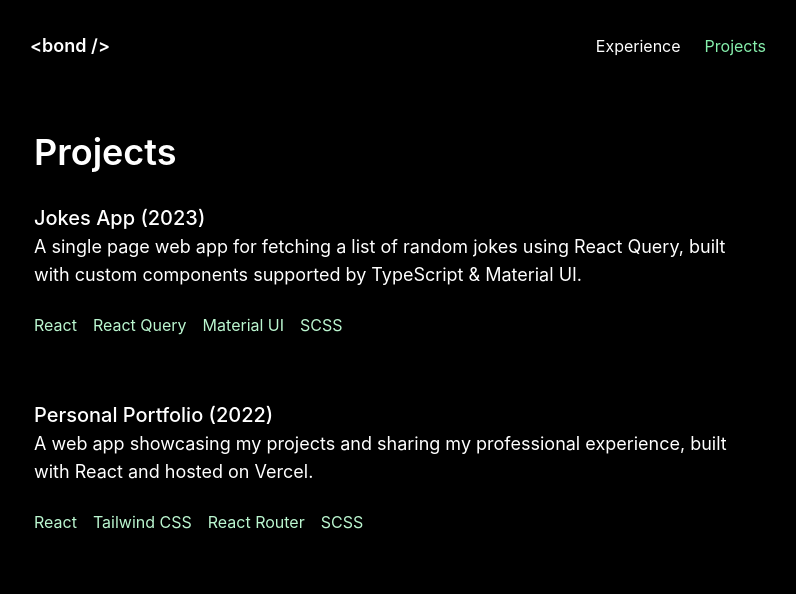
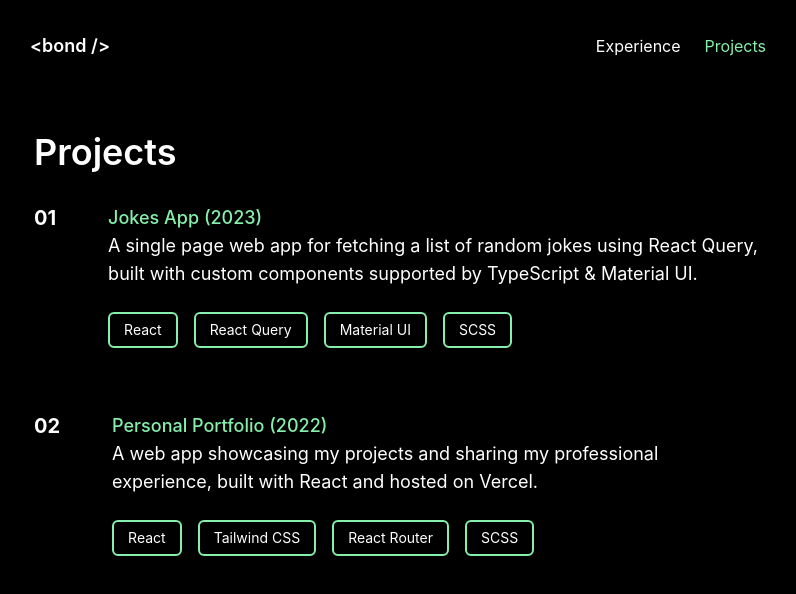
Before and after one commit to trinhbond/personal-portfolio, a React (Create React App) app: page /projects in a window 1280 px wide. Shown: the top 594 px of the page, without its empty margins (242-1038 px from the left). Built offline with nearby package versions, Linux system fonts and the light colour scheme.

Commit message:
Turn tags to badges

```diff
--- a/src/pages/Projects.js
+++ b/src/pages/Projects.js
@@ -7,6 +7,7 @@ const projects = [
   {
     name: "Jokes App",
     year: 2023,
+    no: "01",
     image: JokesApp,
     description:
       "A single page web app for fetching a list of random jokes using React Query, built with custom components supported by TypeScript & Material UI.",
@@ -15,6 +16,7 @@ const projects = [
   {
     name: "Personal Portfolio",
     year: 2022,
+    no: "02",
     image: Portfolio,
     description:
       "A web app showcasing my projects and sharing my professional experience, built with React and hosted on Vercel.",
@@ -30,19 +32,22 @@ function Projects() {
       </h1>
       {projects.map((project, index) => (
         <div className="flex flex-row max-[768px]:flex-col gap-3 mb-16">
+          <span className="font-bold text-xl mr-10 max-[600px]:mr-0 max-[600px]:block">
+            {project.no}
+          </span>
           <div className="flex flex-col justify-between gap-6">
             <div key={index}>
               <Link
                 href="https://github.com/trinhbond/random-jokes"
-                className="text-xl max-[600px]:text-lg font-medium hover:text-green-300 "
+                className="text-green-300 font-medium hover:underline"
               >
                 {project.name} ({project.year})
               </Link>
               <p>{project.description}</p>
             </div>
-            <div className="flex flex-row gap-4 flex-wrap text-base max-[600px]:text-sm">
+            <div className="flex flex-row gap-4 flex-wrap text-sm">
               {project.tech.map((i) => (
-                <span className="flex-1 max-w-min whitespace-nowrap rounded text-center text-green-200">
+                <span className="flex-1 max-w-min whitespace-nowrap rounded-md text-center border-2 border-green-300 px-3.5 py-1.5">
                   {i}
                 </span>
               ))}
```
